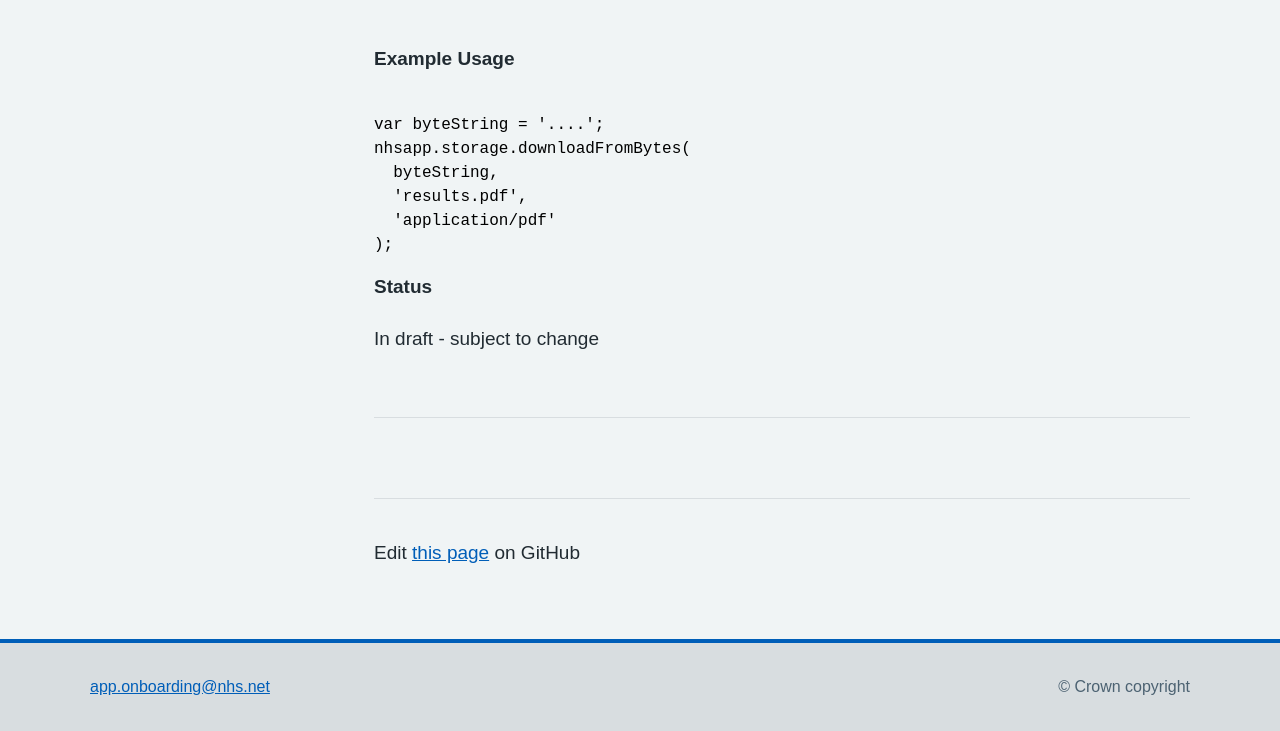
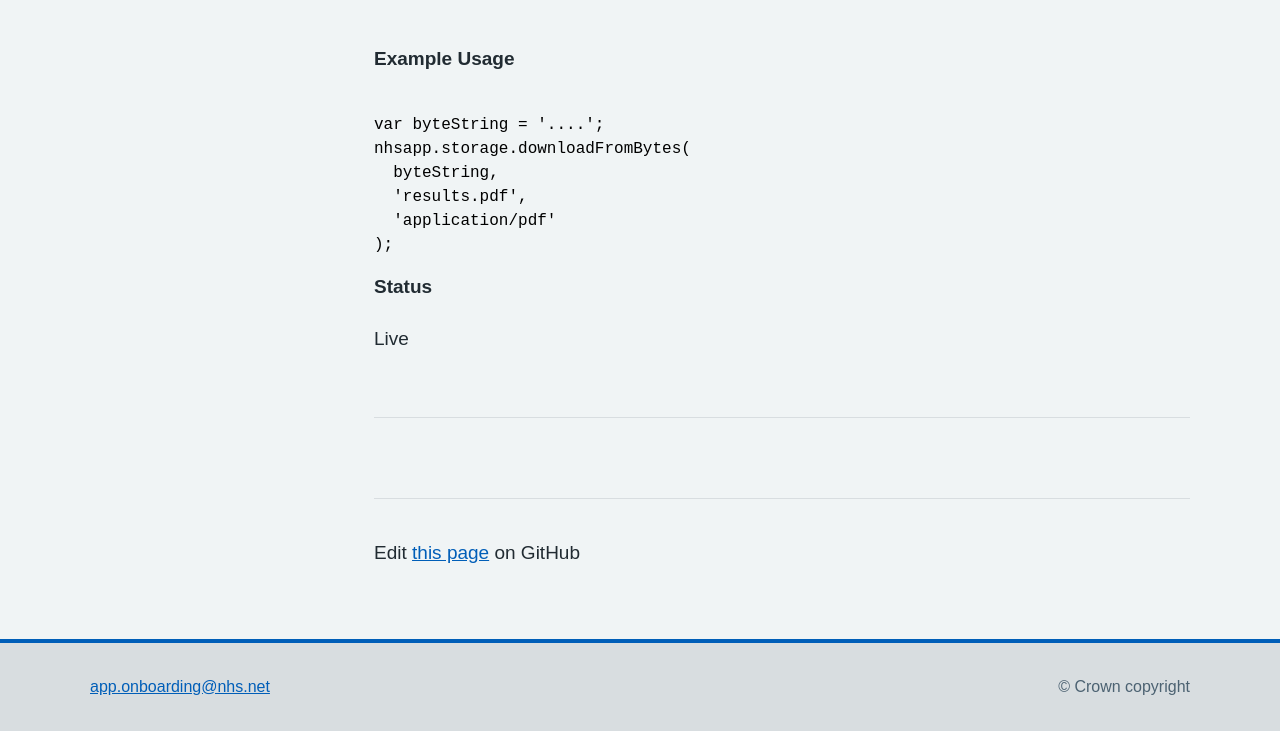
Before and after one commit to nhsconnect/nhsapp-developer-documentation, an Eleventy site: page src/js-api-specification.md in a window 1280 px wide. Shown: the part 9739-10470 px from the top of the page. Built offline with nearby package versions, Linux system fonts and the light colour scheme; Eleventy itself is replaced by a stand-in of ours; code samples lack their colours; files that its build step writes are made by us from their sources; a web font is replaced by a local one.

Commit message:
Update the status of further NHS App JS API function

```diff
--- a/src/js-api-specification.md
+++ b/src/js-api-specification.md
@@ -308,6 +308,6 @@ nhsapp.storage.downloadFromBytes(
 
 ##### Status
 
-In draft - subject to change
+Live
 
 ---
```
